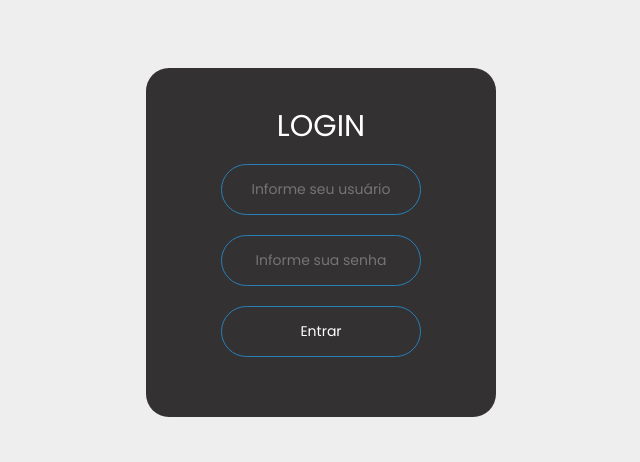
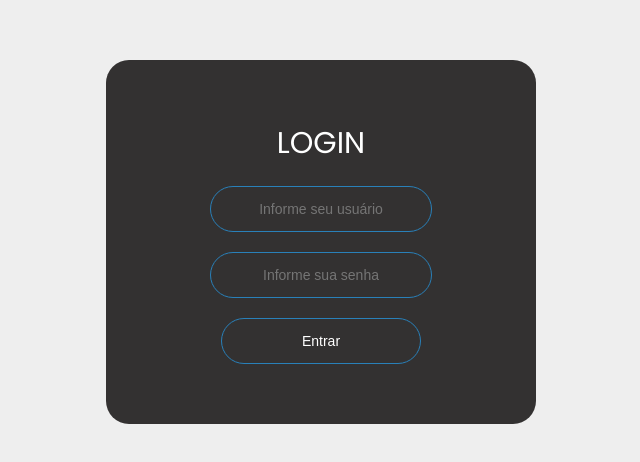
Before and after one commit to BeccaAlmeida/projeto_final_GAMA_ACCENTURE, a React app: page / in a window 1280 px wide. Shown: the part 158-620 px from the top of the page, without its empty margins (319-959 px from the left). Built offline with nearby package versions, Linux system fonts and the light colour scheme.

Commit message:
remove bootstrap from index.scss

```diff
--- a/src/index.scss
+++ b/src/index.scss
@@ -1,4 +1,3 @@
-@import "../node_modules/bootstrap/scss/bootstrap.scss";
 @import url("https://fonts.googleapis.com/css2?family=Poppins&display=swap");
 
 body {
```
